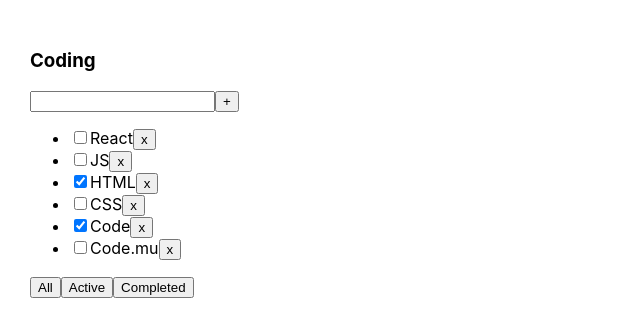
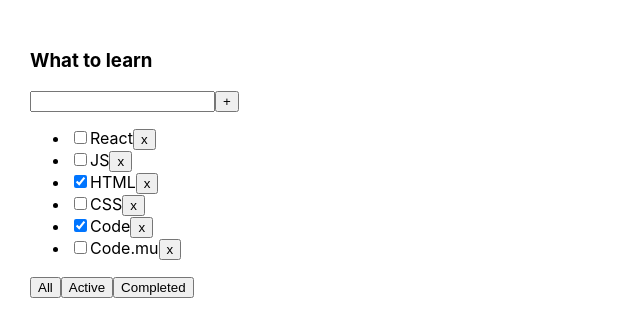
Before and after one commit to MonaMag/todolist-ts-01, a React (Create React App) app: page / in a window 1280 px wide. Shown: the top 336 px of the page, without its empty margins (0-640 px from the left). Built offline with nearby package versions, Linux system fonts and the light colour scheme.

Commit message:
lesson2-filter-map-useState-onClick

```diff
--- a/src/App.tsx
+++ b/src/App.tsx
@@ -32,22 +32,29 @@ function App() {
         setFilter(value);
     }
 
-    function getTaskForTodoList() {
-        switch (filter) {
-            case 'active':
-                return tasks.filter(t => !t.isDone);
-            case 'completed':
-                return tasks.filter(t => t.isDone);
-            default:
-                return tasks;
+
+        let tasksForTodoList = tasks;
+        if (filter === "completed") {
+            tasksForTodoList = tasks.filter(t => t.isDone === true);
+        } else if (filter === "active") {
+            tasksForTodoList = tasks.filter(t => t.isDone === false);
         }
-    }
+
+        // switch (filter) {
+        //     case 'active':
+        //         return tasks.filter(t => !t.isDone);
+        //     case 'completed':
+        //         return tasks.filter(t => t.isDone);
+        //     default:
+        //         return tasks;
+        // }
+
 
 //UI:
     return (
         <div className="App">
-            <TodoList title='Coding'
-                      tasks={getTaskForTodoList()}
+            <TodoList title="What to learn"
+                      tasks={tasksForTodoList}
                       removeTask={removeTask}
                       changeFilter={changeFilter}
             />
--- a/src/TodoList.tsx
+++ b/src/TodoList.tsx
@@ -2,7 +2,7 @@
 import React from "react";
 import {FilterValuesType, TasksPropsType} from "./App";
 
-type TodolistPropsType = {
+type TodoListPropsType = {
     title: string
     tasks: Array<TasksPropsType>
     removeTask: (taskID: number) => void;
@@ -10,7 +10,7 @@ type TodolistPropsType = {
 
 }
 
-export function TodoList(props: TodolistPropsType) {
+export function TodoList(props: TodoListPropsType) {
 
     const tasks = props.tasks.map(t => {
         const removeTask = () => props.removeTask(t.id);
```
